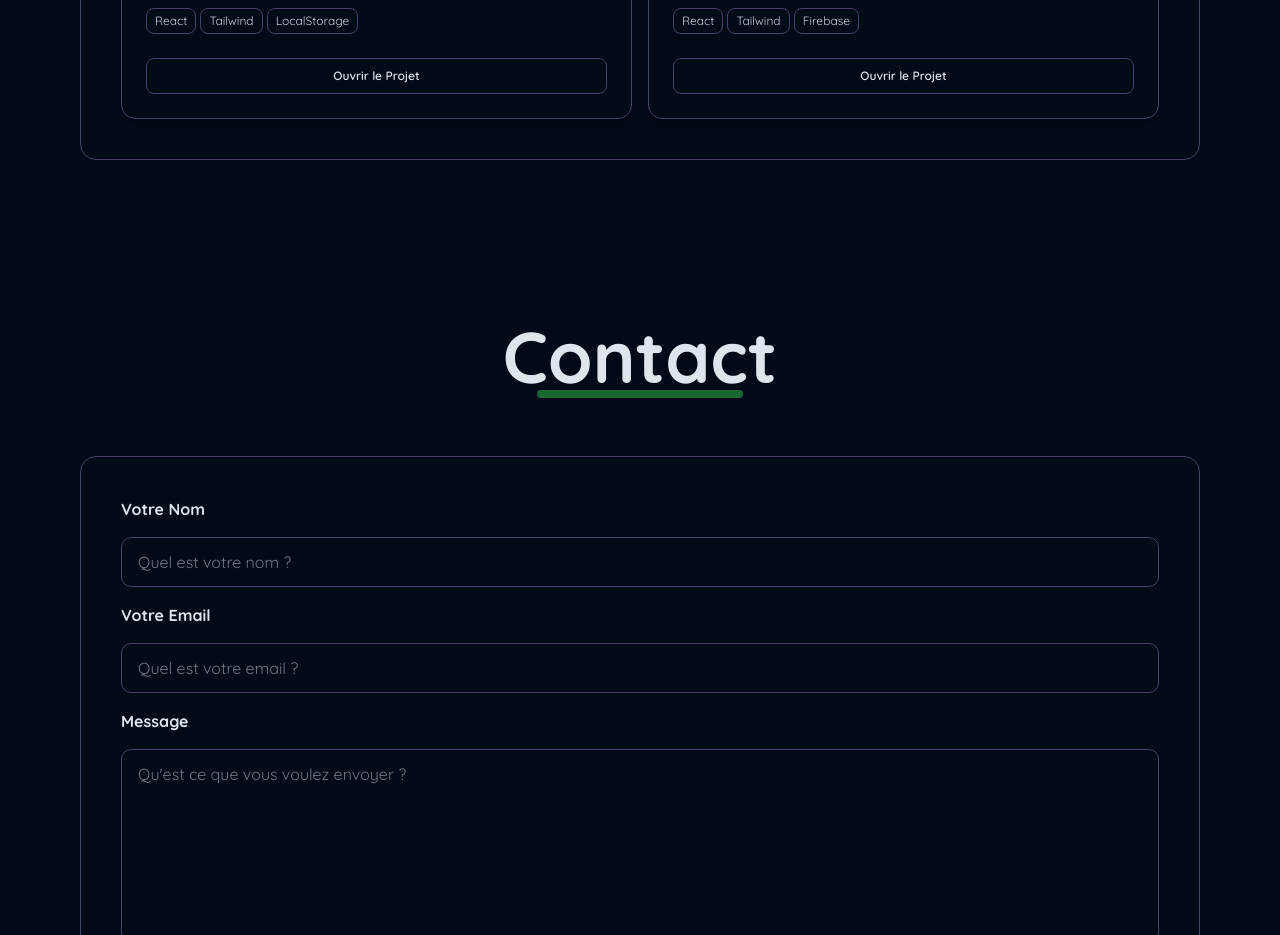
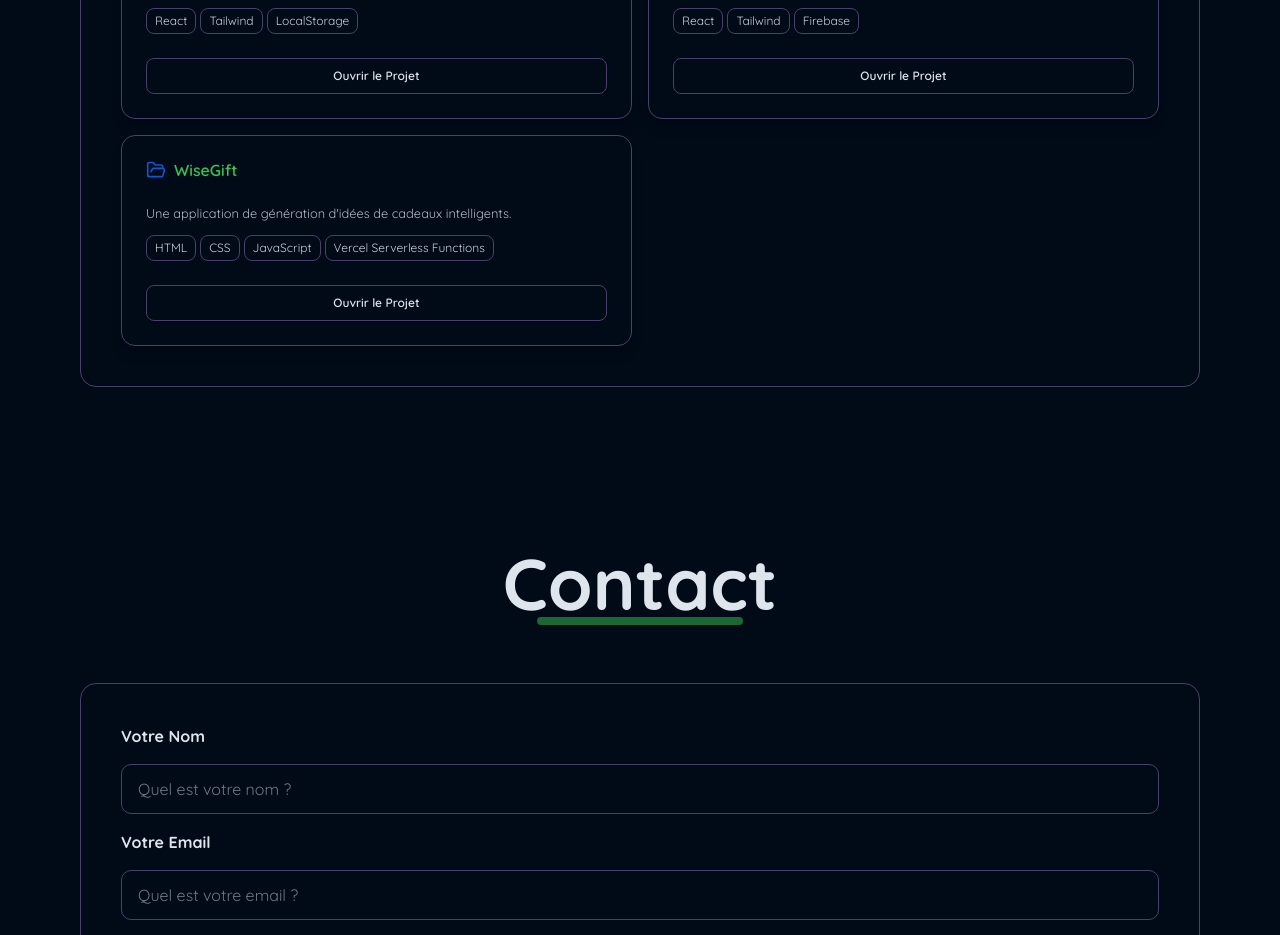
Before and after one commit to ilyasmdn/portfolio, a React (Vite) app: page / in a window 1280 px wide. Shown: the part 2700-3635 px from the top of the page. Built offline with nearby package versions, Linux system fonts and the light colour scheme.

Commit message:
Add WiseGift project to language files with descriptions and links

```diff
--- a/src/languages/projects.ts
+++ b/src/languages/projects.ts
@@ -57,6 +57,21 @@ export const projects = {
         link: "#",
         isLinkActive: false,
         inProgress: true,
+        openButton: "Ouvrir le Projet",
+        activeButton: "Aperçu",
+        notActiveButton: "Indisponible",
+        inProgressButton: "En développement",
+      },
+      {
+        name: "WiseGift",
+        type: "html/css/js",
+        description: "Une application de génération d'idées de cadeaux intelligents.",
+        details:
+          "WiseGift est une application web simple et intuitive qui génère des idées de cadeaux personnalisées à partir de mots-clés. Sans authentification ni paiement, elle se concentre sur une expérience utilisateur rapide et légère. L’API serverless garantit sécurité et performance, même sans backend classique.",
+        tech: ["HTML", "CSS", "JavaScript", "Vercel Serverless Functions"],
+        link: "https://wisegift.vercel.app",
+        isLinkActive: true,
+        inProgress: false,
         openButton: "Ouvrir le Projet",
         activeButton: "Aperçu",
         notActiveButton: "Indisponible",
@@ -127,6 +142,21 @@ export const projects = {
         notActiveButton: "Not Available",
         inProgressButton: "In Progress",
       },
+      {
+        name: "WiseGift",
+        type: "html/css/js",
+        description: "A smart gift idea generator web app.",
+        details:
+          "WiseGift is a lightweight web application that suggests personalized gift ideas based on user-entered keywords. It requires no authentication or payments, focusing on a fast and simple user experience. The backend uses secure serverless functions for API handling without a traditional server.",
+        tech: ["HTML", "CSS", "JavaScript", "Vercel Serverless Functions"],
+        link: "https://wisegift.vercel.app",
+        isLinkActive: true,
+        inProgress: false,
+        openButton: "Open Project",
+        activeButton: "Preview",
+        notActiveButton: "Unavailable",
+        inProgressButton: "In Development",
+      },
     ],
   },
 };
```
